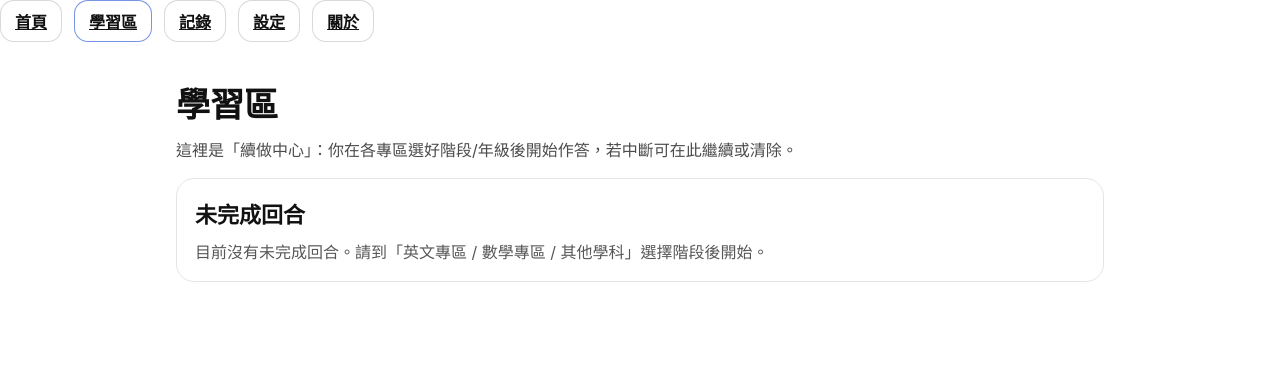
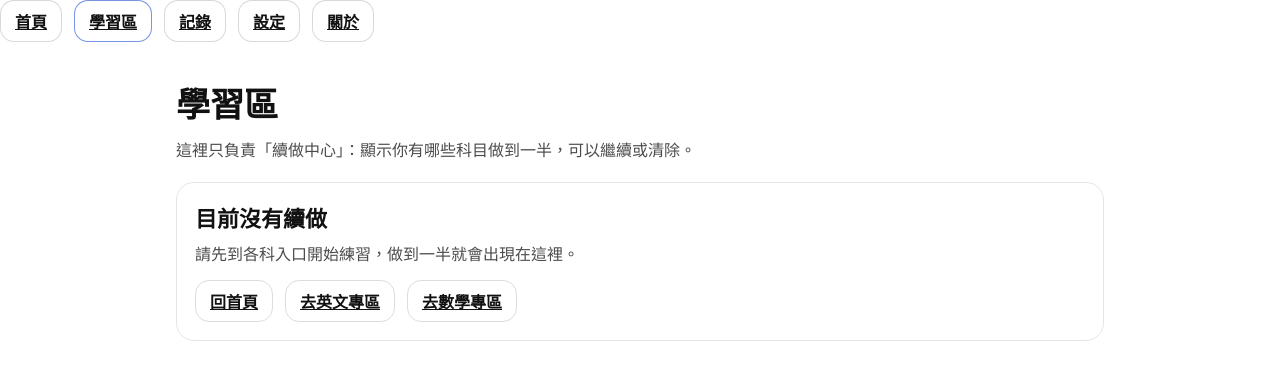
Before and after one commit to boos88978857-svg/ai-intelligent-learning-machine, a Next.js app: page /practice in a window 1280 px wide. Shown: the top 380 px of the page. Built offline with nearby package versions, Linux system fonts and the light colour scheme.

Commit message:
更新 page.tsx

```diff
--- a/app/practice/page.tsx
+++ b/app/practice/page.tsx
@@ -1,15 +1,21 @@
 // app/practice/page.tsx
 "use client";
 
-import { useEffect, useState } from "react";
-import { useRouter } from "next/navigation";
+import Link from "next/link";
+import { useEffect, useMemo, useState } from "react";
 import { ui } from "../ui";
-import {
-  PracticeSession,
-  loadAllSessions,
-  removeSession,
-  setActiveSessionId,
-} from "../lib/session";
+import { clearSession, loadAllSessions } from "../lib/session";
+
+type AnySession = {
+  subject: string;
+  currentIndex: number;
+  totalQuestions: number;
+  elapsedSec: number;
+  paused: boolean;
+  correctCount?: number;
+  wrongCount?: number;
+  hintUsed?: number;
+};
 
 function formatTime(sec: number) {
   const m = Math.floor(sec / 60);
@@ -18,8 +24,7 @@ function formatTime(sec: number) {
 }
 
 export default function PracticeHubPage() {
-  const router = useRouter();
-  const [sessions, setSessions] = useState<PracticeSession[]>([]);
+  const [sessions, setSessions] = useState<Record<string, AnySession>>({});
 
   function refresh() {
     setSessions(loadAllSessions());
@@ -27,89 +32,87 @@ export default function PracticeHubPage() {
 
   useEffect(() => {
     refresh();
+    // 讓你從別頁回來也會更新（同一個分頁）
+    const onFocus = () => refresh();
+    window.addEventListener("focus", onFocus);
+    return () => window.removeEventListener("focus", onFocus);
   }, []);
 
-  const unfinished = sessions.filter((s) => !s.roundDone);
+  const subjects = useMemo(() => {
+    const keys = Object.keys(sessions || {});
+    // 你想固定排序也可以改這裡
+    return keys.sort();
+  }, [sessions]);
 
-  function resume(id: string) {
-    setActiveSessionId(id);
-    router.push(`/practice/session?id=${encodeURIComponent(id)}`);
-  }
-
-  function clearOne(id: string) {
-    removeSession(id);
+  function onClear(subject: string) {
+    clearSession(subject);
     refresh();
   }
 
   return (
     <main style={ui.wrap}>
-      <h1 style={{ margin: "0 0 10px", fontSize: 34, fontWeight: 900 }}>
-        學習區
-      </h1>
-
-      <p style={{ margin: "0 0 14px", opacity: 0.75, lineHeight: 1.7 }}>
-        這裡是「續做中心」：你在各專區選好階段/年級後開始作答，若中斷可在此繼續或清除。
+      <h1 style={{ margin: "0 0 10px", fontSize: 34, fontWeight: 900 }}>學習區</h1>
+      <p style={{ margin: "0 0 18px", opacity: 0.75, lineHeight: 1.7 }}>
+        這裡只負責「續做中心」：顯示你有哪些科目做到一半，可以繼續或清除。
       </p>
 
+      {subjects.length === 0 ? (
         <div style={ui.card}>
-        <h2 style={{ ...ui.cardTitle, marginBottom: 10 }}>未完成回合</h2>
+          <h2 style={ui.cardTitle}>目前沒有續做</h2>
+          <p style={ui.cardDesc}>請先到各科入口開始練習，做到一半就會出現在這裡。</p>
+          <div style={{ marginTop: 12, display: "flex", gap: 12, flexWrap: "wrap" }}>
+            <Link href="/" style={ui.navBtn}>
+              回首頁
+            </Link>
+            <Link href="/english" style={ui.navBtn}>
+              去英文專區
+            </Link>
+            <Link href="/math" style={ui.navBtn}>
+              去數學專區
+            </Link>
+          </div>
+        </div>
+      ) : (
+        <div style={ui.grid2}>
+          {subjects.map((subject) => {
+            const s = sessions[subject];
+            if (!s) return null;
 
-        {unfinished.length === 0 ? (
-          <p style={{ margin: 0, opacity: 0.7 }}>
-            目前沒有未完成回合。請到「英文專區 / 數學專區 / 其他學科」選擇階段後開始。
-          </p>
-        ) : (
-          <div style={{ display: "grid", gap: 12 }}>
-            {unfinished.map((s) => (
-              <div key={s.id} style={{ ...ui.card, marginBottom: 0 }}>
-                <div
-                  style={{
-                    display: "flex",
-                    justifyContent: "space-between",
-                    gap: 12,
-                    flexWrap: "wrap",
-                  }}
-                >
-                  <div>
-                    <div style={{ fontSize: 20, fontWeight: 900 }}>
-                      {s.subject}（回合）
-                    </div>
-                    <div style={{ marginTop: 6, opacity: 0.75, lineHeight: 1.7 }}>
+            const correct = s.correctCount ?? 0;
+            const wrong = s.wrongCount ?? 0;
+            const hintUsed = s.hintUsed ?? 0;
+
+            return (
+              <div key={subject} style={ui.card}>
+                <h2 style={ui.cardTitle}>{subject}（續做）</h2>
+                <p style={ui.cardDesc}>
                   進度：第 {s.currentIndex + 1} 題 / {s.totalQuestions}
                   <br />
-                      對 {s.correctCount}　錯 {s.wrongCount}　提示 {s.hintLimit}/{s.hintsUsed}
+                  計時：{formatTime(s.elapsedSec)}
                   <br />
-                      用時：{formatTime(s.elapsedSec)}　狀態：{s.paused ? "已暫停" : "進行中"}
-                    </div>
-                  </div>
+                  狀態：{s.paused ? "已暫停" : "進行中"}
+                  <br />
+                  對：{correct}　錯：{wrong}　提示：{hintUsed}
+                </p>
 
-                  <div
-                    style={{
-                      display: "flex",
-                      gap: 10,
-                      alignItems: "center",
-                      flexWrap: "wrap",
-                    }}
-                  >
+                <div style={{ marginTop: 12, display: "flex", gap: 10, flexWrap: "wrap" }}>
+                  <Link href={`/practice/session?subject=${encodeURIComponent(subject)}`} style={ui.navBtn}>
+                    繼續
+                  </Link>
+
                   <button
-                      onClick={() => resume(s.id)}
-                      style={{ ...ui.navBtn, cursor: "pointer" }}
-                    >
-                      繼續 →
-                    </button>
-                    <button
-                      onClick={() => clearOne(s.id)}
+                    type="button"
+                    onClick={() => onClear(subject)}
                     style={{ ...ui.navBtn, cursor: "pointer" }}
                   >
                     清除
                   </button>
                 </div>
               </div>
-              </div>
-            ))}
+            );
+          })}
         </div>
       )}
-      </div>
     </main>
   );
 }
```
Lines whose indentation alone changed are shown as unchanged.
